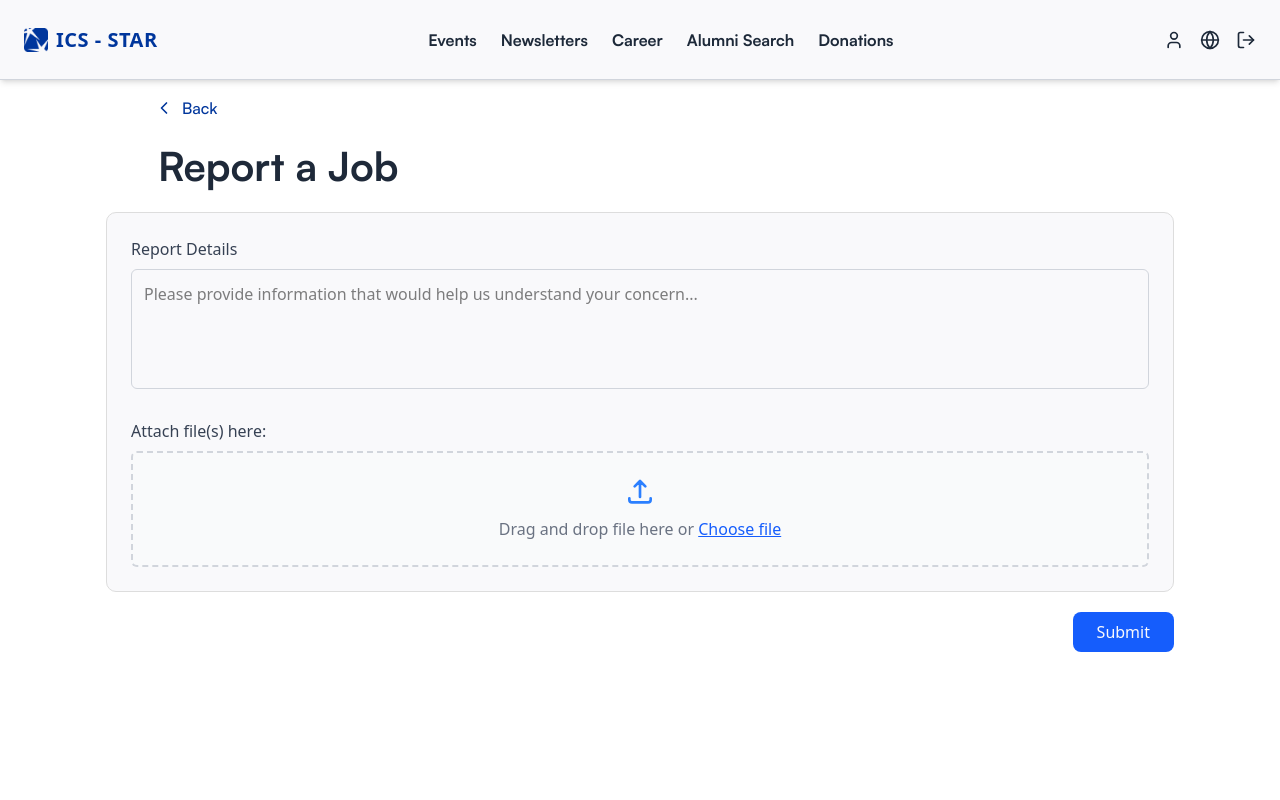
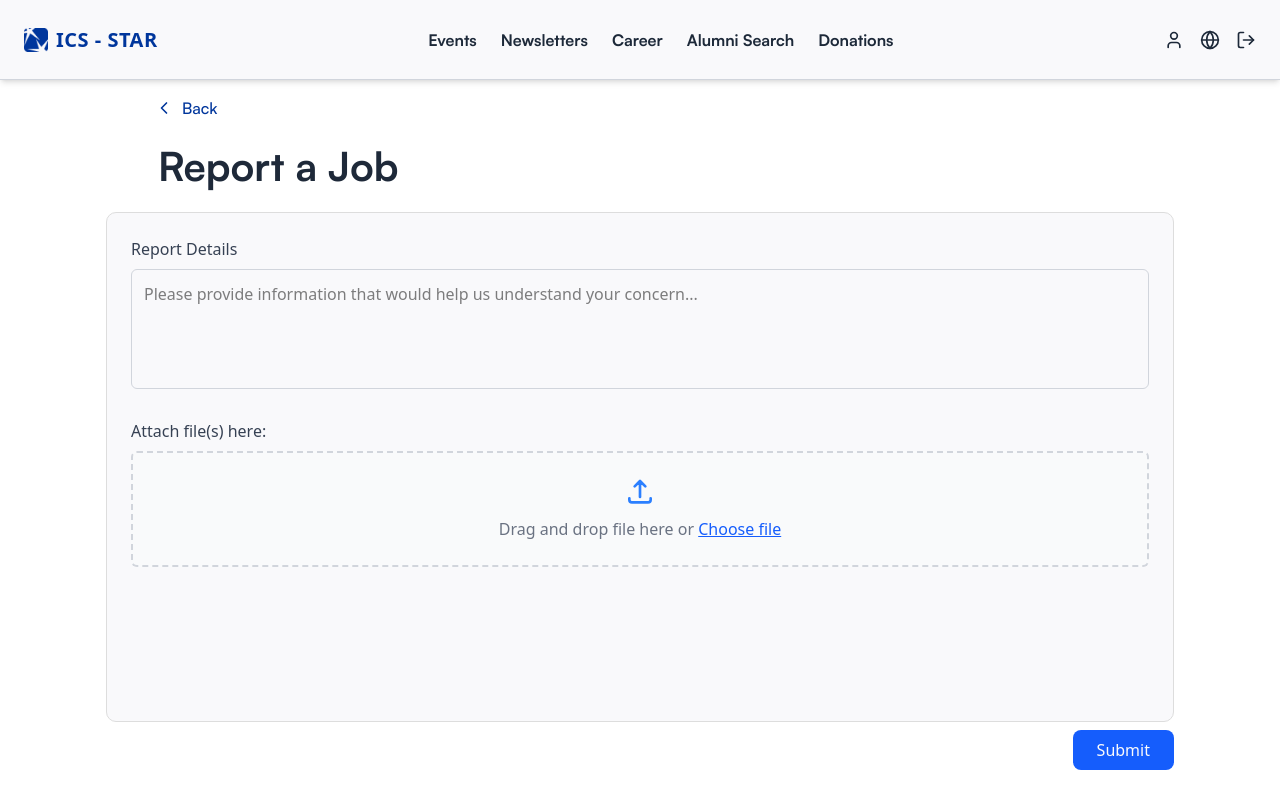
Before and after one commit to cazhiareese/ICS-STAR, a React (Vite) app in the folder app/: page /alumni/jobPosting/report/1 in a window 1280 px wide. Built offline with nearby package versions, Linux system fonts and the light colour scheme; no server answers.

Commit message:
ui: container and margin top of the whole container and button

```diff
--- a/app/src/RootPages/AlumniPages/job-posting/reportjobposting.jsx
+++ b/app/src/RootPages/AlumniPages/job-posting/reportjobposting.jsx
@@ -43,7 +43,8 @@ function ReportJobPosting (){
       </div>
       <JobSectionHeader title="Report a Job" />
       {jobOverview && <JobOverviewCard overview={jobOverview} />}
-      <div className="max-w-[1100px] mx-auto bg-white rounded-[10px] border border-disabled p-6 space-y-6">
+      <div className="max-w-[1100px] mx-auto bg-white rounded-[10px] border border-disabled p-6 space-y-6 h-[510px]">
+
   {/* Report Details */}
   <div>
     <label className="block font-medium text-gray-700 mb-2">Report Details</label>
@@ -78,7 +79,7 @@ function ReportJobPosting (){
 
 </div>
   {/* Submit Button */}
-  <div className="text-right mt-5">
+  <div className="text-right mt-2">
     <button className="bg-blue-600 text-white px-6 py-2 rounded-lg hover:bg-blue-700 transition-colors">
       Submit
     </button>
```
